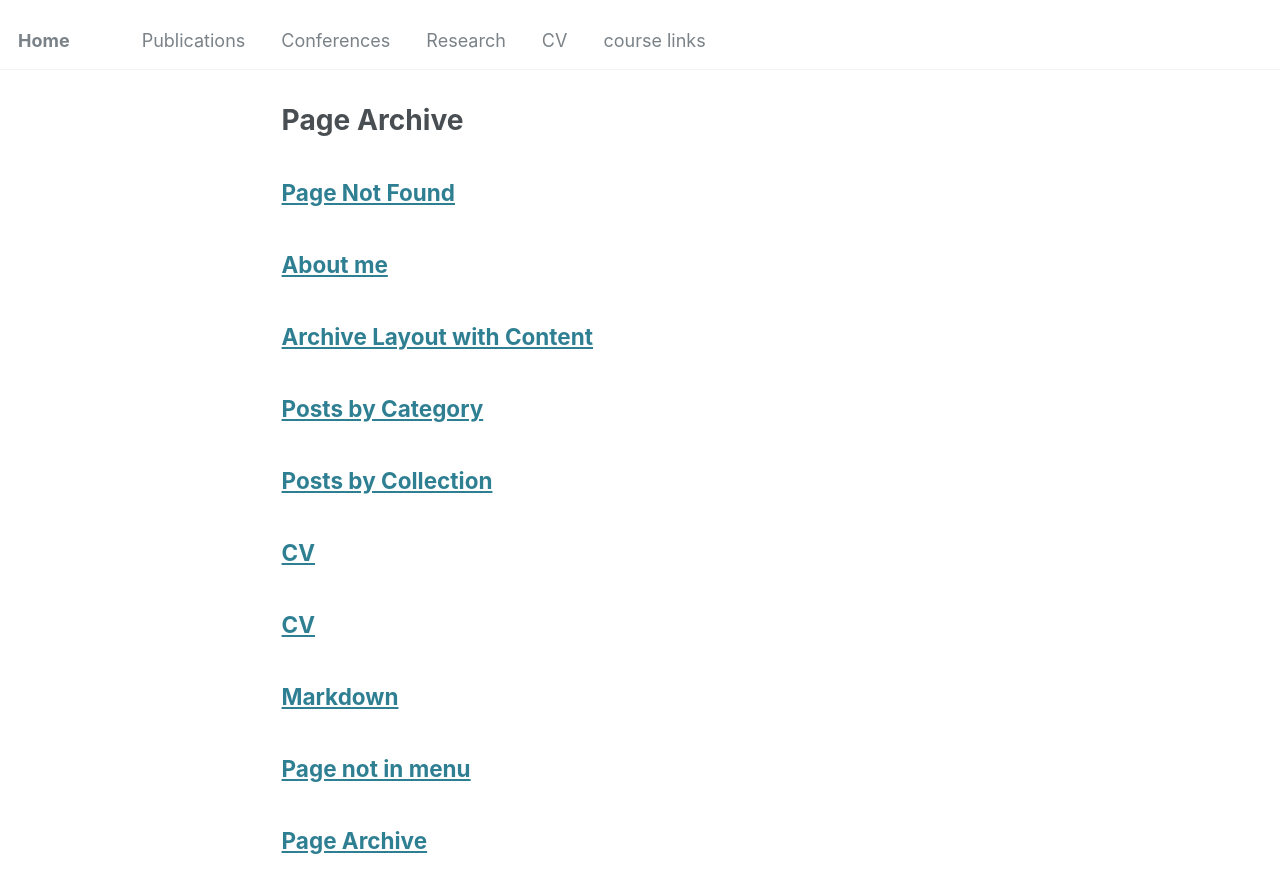
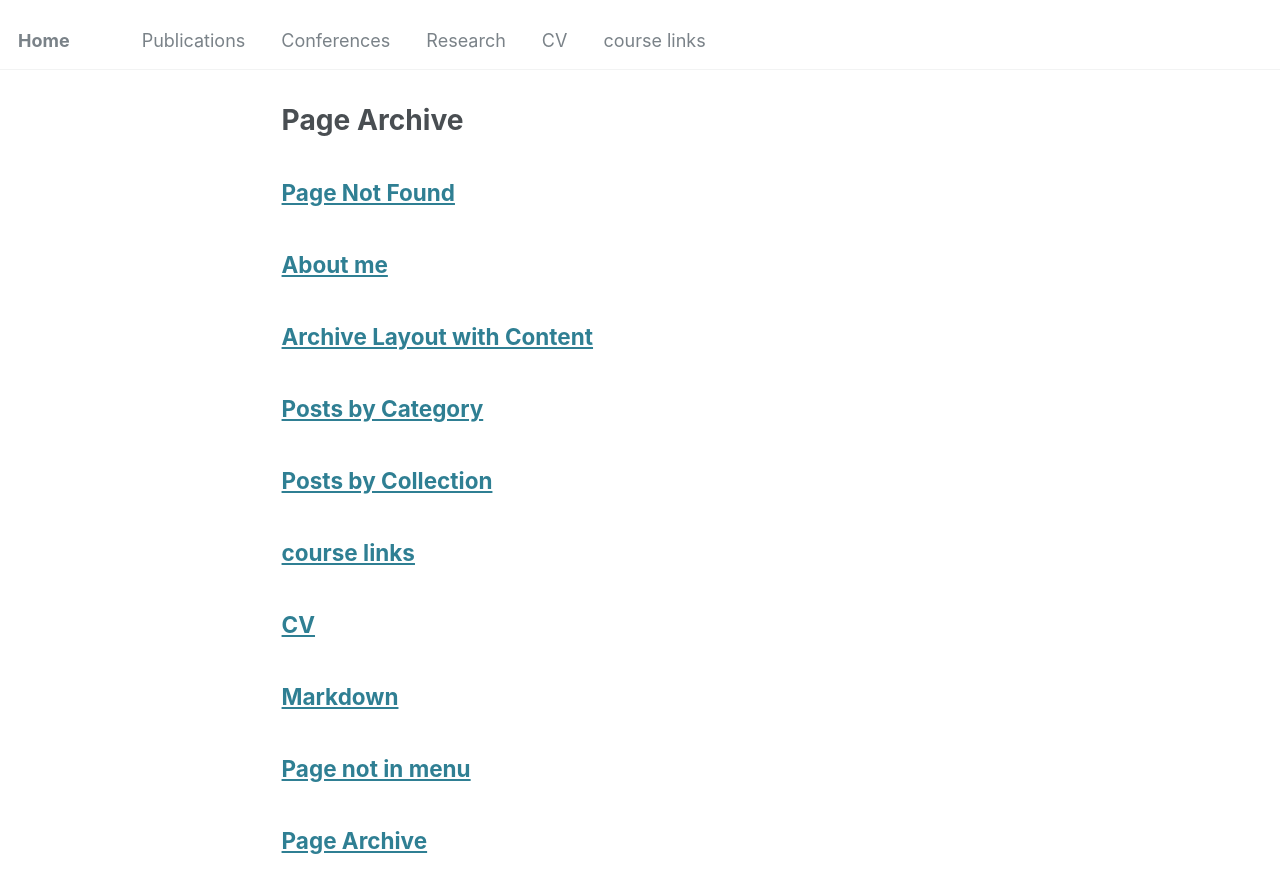
Before and after one commit to xialing2003/xialing2003.github.io, a Jekyll site: the page built from _pages/page-archive.html, in a window 1280 px wide and 900 px high. Shown: the top 893 px of the window. Built offline with Jekyll 4.4.1, drawn with Linux system fonts in a browser that asks for light colours.

Commit message:
Update courses.md

```diff
--- a/_pages/courses.md
+++ b/_pages/courses.md
@@ -1,7 +1,7 @@
 ---
 layout: archive
-title: "CV"
-permalink: /cv/
+title: "course links"
+permalink: /courses/
 author_profile: true
 redirect_from:
   - /resume
```
